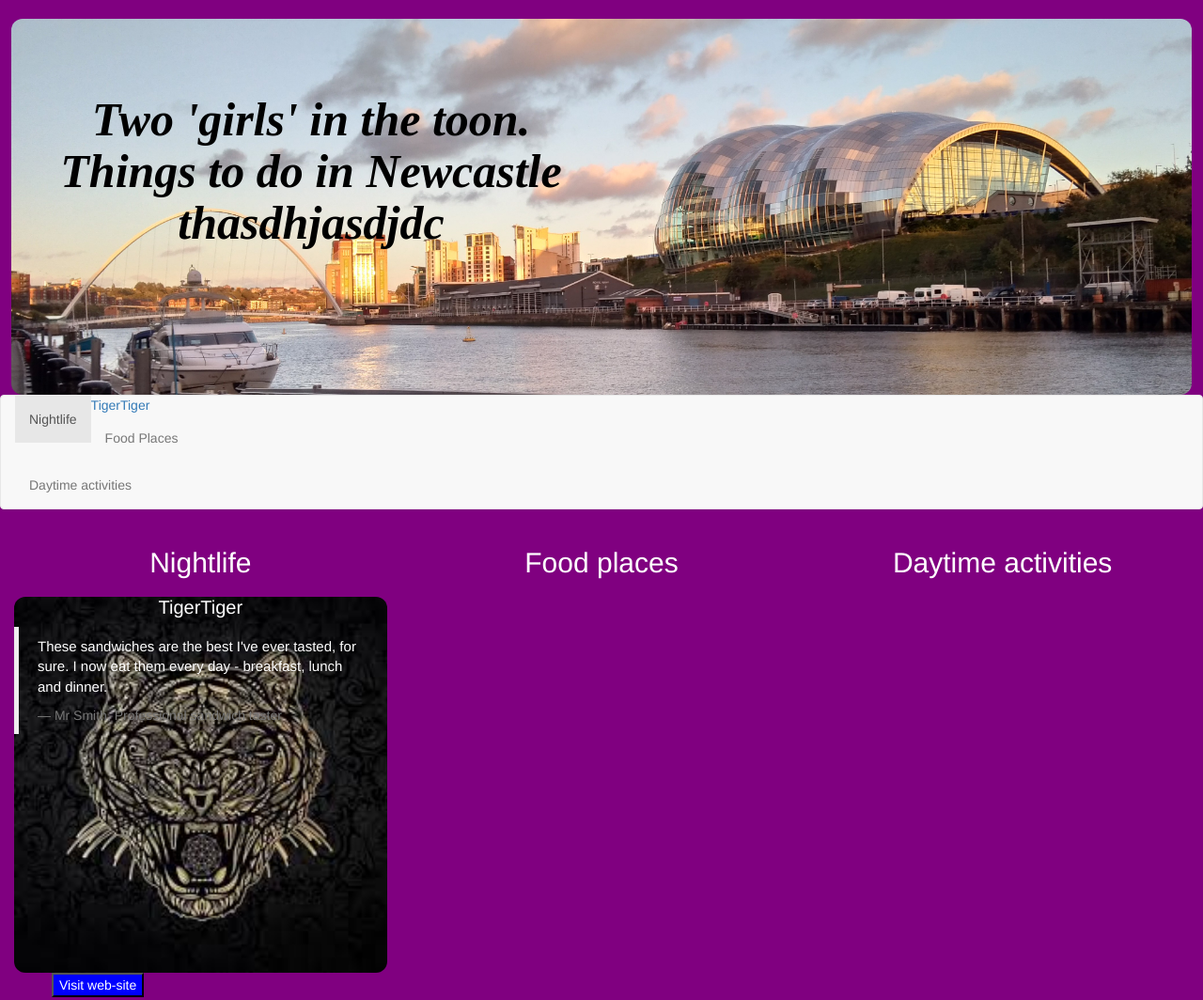
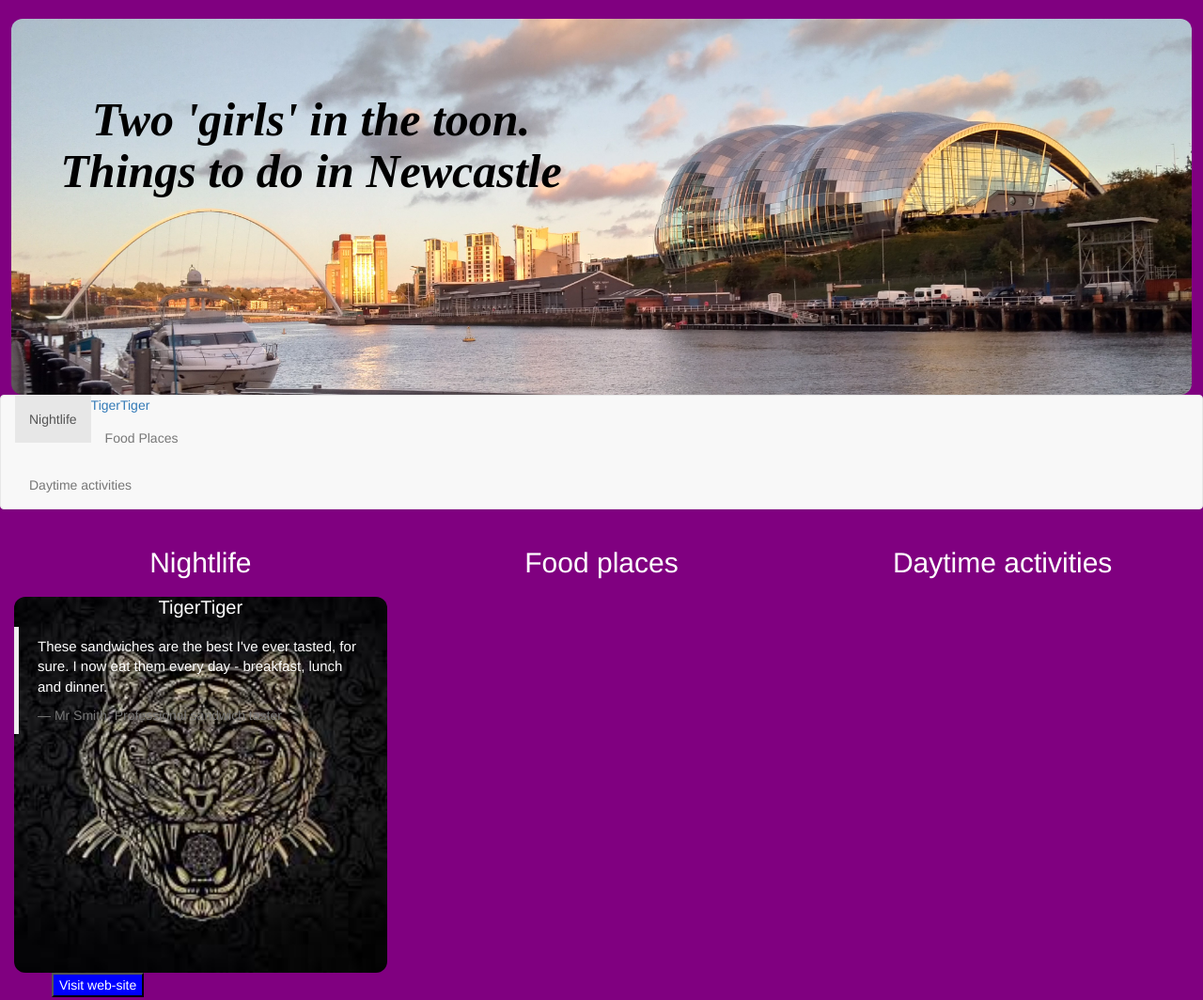
Before and after one commit to Regsmi/Web-site, a plain HTML site: page index.html in a window 1280 px wide. Shown: the top 1064 px of the page at 94% size. Drawn offline with Linux system fonts and the light colour scheme.

Commit message:
3rd commit

```diff
--- a/index.html
+++ b/index.html
@@ -14,7 +14,7 @@
 
   <header>
     <div class= "col-xs-6">
-    <h1><b> Two 'girls' in the toon. Things to do in Newcastle thasdhjasdjdc</b> </h1>
+    <h1><b> Two 'girls' in the toon. Things to do in Newcastle</b> </h1>
     </div>
    </header>
 
```
